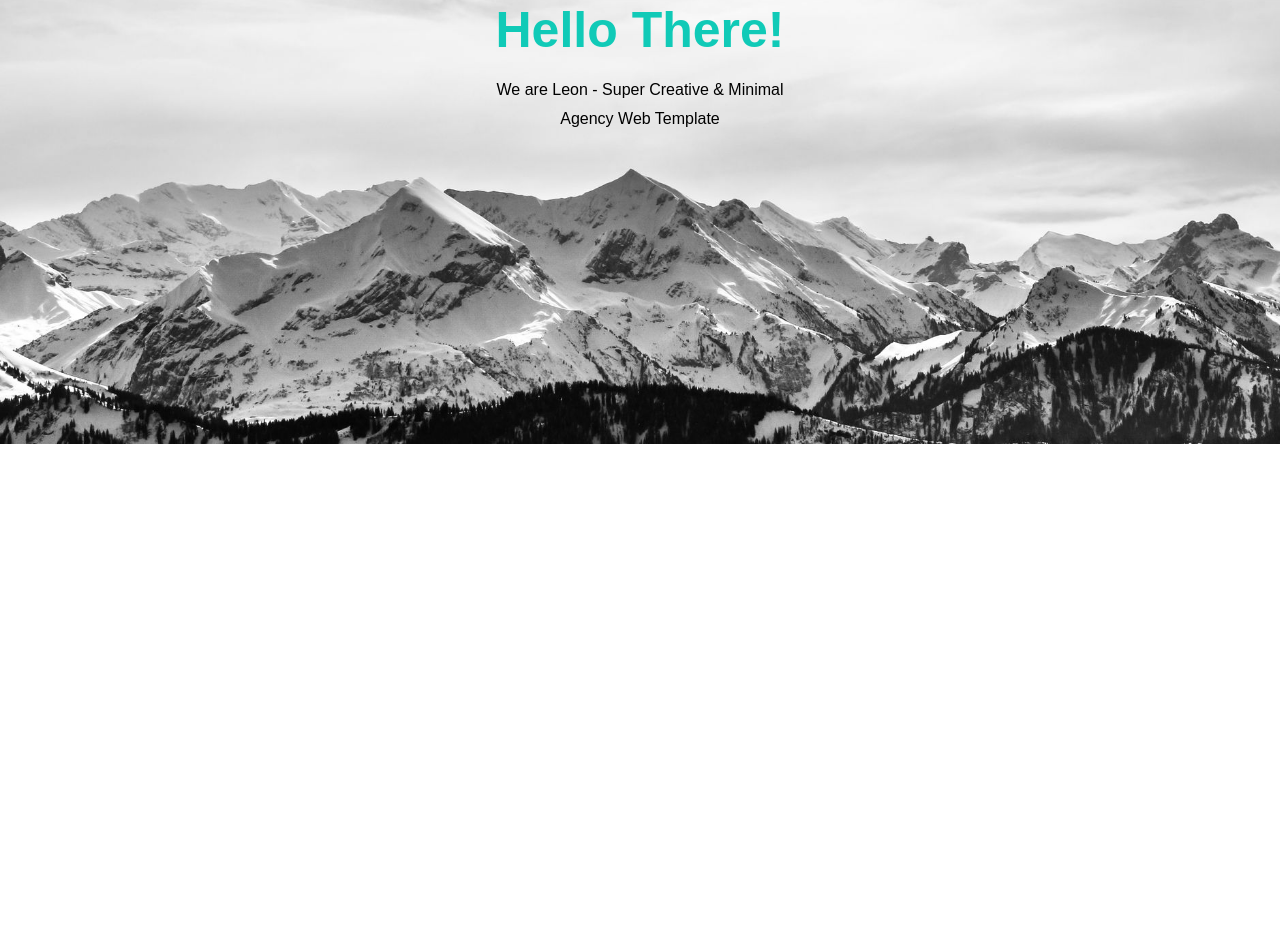
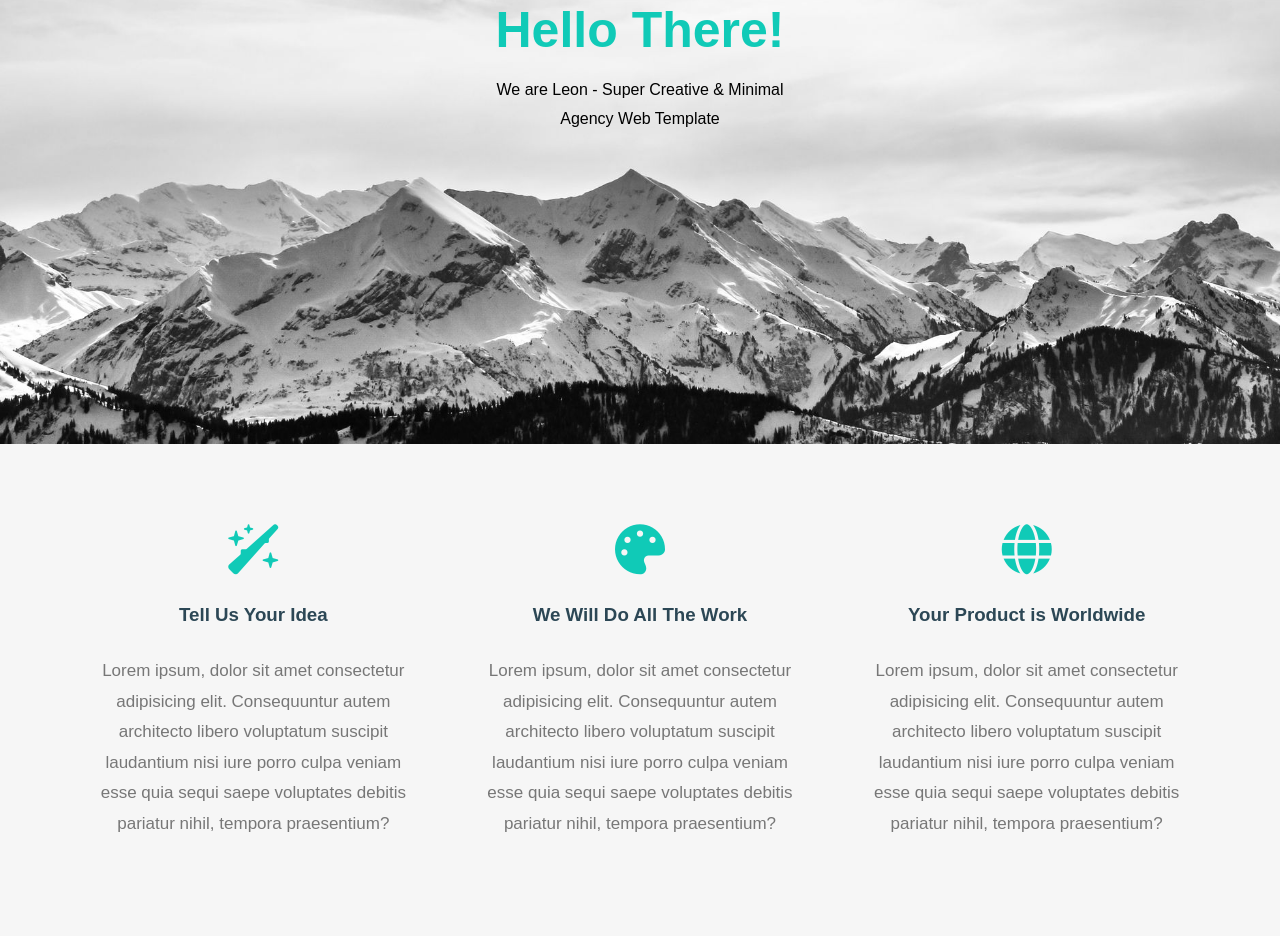
Before and after one commit to MaherAhmed0/Template-ZERO, a plain HTML site: page index.html in a window 1280 px wide. Shown: the part 360-1296 px from the top of the page. Before the commit the page ends 804 px from the top, so only its background shows below. Drawn offline with Linux system fonts and the light colour scheme.

Commit message:
features sec done

```diff
--- a/css/leon.css
+++ b/css/leon.css
@@ -140,3 +140,44 @@ body {
 }
 
 /* End Landing */
+/* Start features */
+.features {
+    padding: 60px 0;
+    background-color: #f6f6f6;
+}
+
+.features .container {
+    display: grid;
+    grid-template-columns: repeat(auto-fill, minmax(300px, 1fr));
+    grid-gap: 20px;
+}
+
+.features .feat {
+    padding: 20px;
+    text-align: center;
+    transition: 0.3s;
+}
+
+.features .feat:hover {
+    box-shadow: 2px 5px 12px 6px #ebebeb;
+}
+
+.features .feat i {
+    color: var(--Main_Color);
+    font-size: 50px;
+}
+
+.features .feat h3 {
+    font-weight: 800;
+    margin: 30px 0;
+    color: #2c4755;
+}
+
+.features .feat p {
+    line-height: 1.8;
+    color: #777;
+    font-size: 17px;
+}
+
+
+/* End features */
--- a/index.html
+++ b/index.html
@@ -15,6 +15,7 @@
 </head>
 
 <body>
+    <!-- header sec -->
     <div class="header">
         <div class="container">
             <img src="images/logo.png" alt="" class="logo">
@@ -29,12 +30,39 @@
             </div>
         </div>
     </div>
+    <!-- landing sec -->
     <div class="landing">
         <div class="introText">
             <h1>Hello There!</h1>
             <p>We are Leon - Super Creative & Minimal Agency Web Template</p>
         </div>
     </div>
+    <!-- features sec -->
+    <div class="features">
+        <div class="container">
+            <div class="feat">
+                <i class="fa-solid fa-wand-sparkles"></i>
+                <h3>Tell Us Your Idea</h3>
+                <p>Lorem ipsum, dolor sit amet consectetur adipisicing elit. Consequuntur autem architecto libero
+                    voluptatum suscipit laudantium nisi iure porro culpa veniam esse quia sequi saepe voluptates debitis
+                    pariatur nihil, tempora praesentium?</p>
+            </div>
+            <div class="feat">
+                <i class="fa-solid fa-palette"></i>
+                <h3>We Will Do All The Work</h3>
+                <p>Lorem ipsum, dolor sit amet consectetur adipisicing elit. Consequuntur autem architecto libero
+                    voluptatum suscipit laudantium nisi iure porro culpa veniam esse quia sequi saepe voluptates debitis
+                    pariatur nihil, tempora praesentium?</p>
+            </div>
+            <div class="feat">
+                <i class="fa-solid fa-globe"></i>
+                <h3>Your Product is Worldwide</h3>
+                <p>Lorem ipsum, dolor sit amet consectetur adipisicing elit. Consequuntur autem architecto libero
+                    voluptatum suscipit laudantium nisi iure porro culpa veniam esse quia sequi saepe voluptates debitis
+                    pariatur nihil, tempora praesentium?</p>
+            </div>
+        </div>
+    </div>
 </body>
 
 </html>
```
